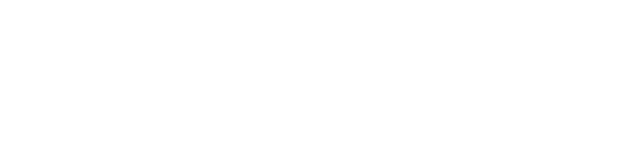
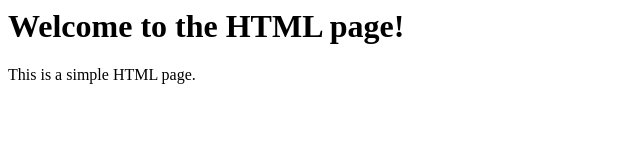
Before and after one commit to rodacato/git-flows, a plain HTML site: page index.html in a window 1280 px wide. Shown: the whole page, without its empty margins (0-640 px from the left). Drawn offline with Linux system fonts and the light colour scheme.

Commit message:
Fix body
[changelog]
fixed: Fix body

```diff
--- a/index.html
+++ b/index.html
@@ -1,4 +1,7 @@
 <html>
   <head></head>
-
+  <body>
+    <h1>Welcome to the HTML page!</h1>
+    <p>This is a simple HTML page.</p>
+  </body>
 </html>
```
